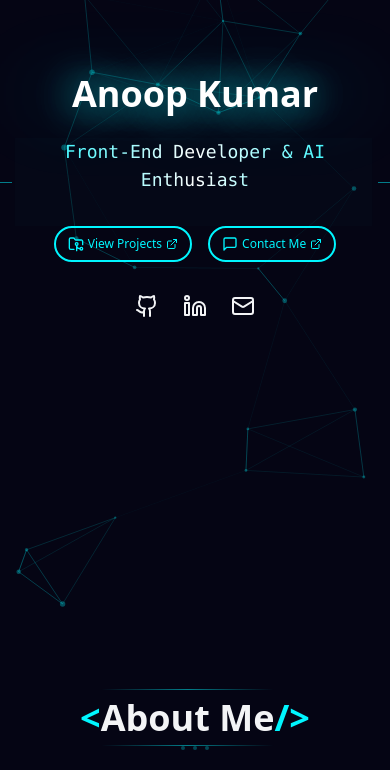
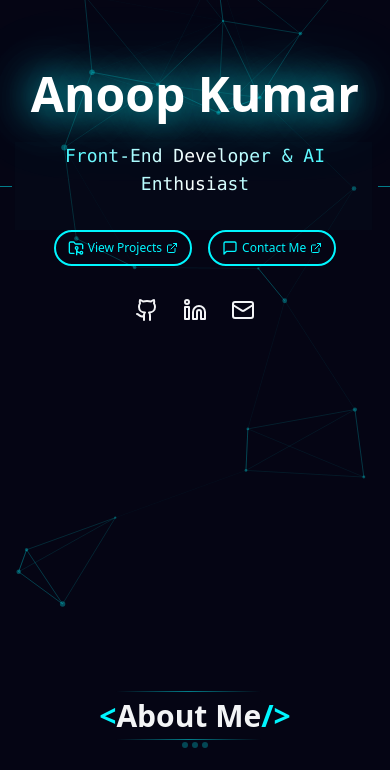
Before and after one commit to AnoopkumarA/portfolio, a React (Vite) app: page / in a window 390 px wide. Shown: the part 226-996 px from the top of the page. Built offline with nearby package versions, Linux system fonts and the light colour scheme; the HTML template or start-up script is replaced by a standard one.

Commit message:
Update App.tsx

```diff
--- a/src/App.tsx
+++ b/src/App.tsx
@@ -12,11 +12,11 @@ import { Spotlight } from './components/ui/spotlight';
 import ProgressRing from './components/ProgressRing';
 
 const TechHeading = ({ text }: { text: string }) => (
-  <div className="relative mb-16">
-    <div className="absolute left-1/2 -translate-x-1/2 top-1/2 -translate-y-1/2 w-[200px] h-[1px] bg-gradient-to-r from-transparent via-cyber-blue to-transparent" />
-    <div className="absolute left-1/2 -translate-x-1/2 top-1/2 -translate-y-1/2 w-[100px] h-[1px] bg-gradient-to-r from-transparent via-cyber-blue to-transparent animate-pulse" />
-    <h2 className="text-4xl font-bold text-center relative">
-      <span className="bg-cyber-darker px-6 relative">
+  <div className="relative mb-8 sm:mb-16">
+    <div className="absolute left-1/2 -translate-x-1/2 top-1/2 -translate-y-1/2 w-[160px] sm:w-[240px] h-[1px] bg-gradient-to-r from-transparent via-cyber-blue to-transparent" />
+    <div className="absolute left-1/2 -translate-x-1/2 top-1/2 -translate-y-1/2 w-[80px] sm:w-[120px] h-[1px] bg-gradient-to-r from-transparent via-cyber-blue to-transparent animate-pulse" />
+    <h2 className="text-3xl sm:text-5xl font-bold text-center relative">
+      <span className="bg-cyber-darker px-4 sm:px-8 relative">
         <span className="text-cyber-blue">&lt;</span>
         <span className="relative">
           {text}
@@ -26,10 +26,10 @@ const TechHeading = ({ text }: { text: string }) => (
         <span className="text-cyber-blue">/&gt;</span>
       </span>
     </h2>
-    <div className="flex justify-center gap-2 mt-2">
-      <div className="w-1 h-1 bg-cyber-blue/50 rounded-full animate-pulse" />
-      <div className="w-1 h-1 bg-cyber-blue/50 rounded-full animate-pulse delay-100" />
-      <div className="w-1 h-1 bg-cyber-blue/50 rounded-full animate-pulse delay-200" />
+    <div className="flex justify-center gap-1 sm:gap-2 mt-2">
+      <div className="w-1.5 h-1.5 bg-cyber-blue/50 rounded-full animate-pulse" />
+      <div className="w-1.5 h-1.5 bg-cyber-blue/50 rounded-full animate-pulse delay-100" />
+      <div className="w-1.5 h-1.5 bg-cyber-blue/50 rounded-full animate-pulse delay-200" />
     </div>
   </div>
 );
@@ -120,7 +120,7 @@ function App() {
               animate={{ opacity: 1 }}
               transition={{ duration: 0.6 }}
             >
-              <h1 className="text-4xl md:text-8xl font-bold mb-6 relative">
+              <h1 className="text-5xl md:text-8xl font-bold mb-6 relative">
                 <motion.span
                   className="text-white relative z-10"
                   animate={{
```
